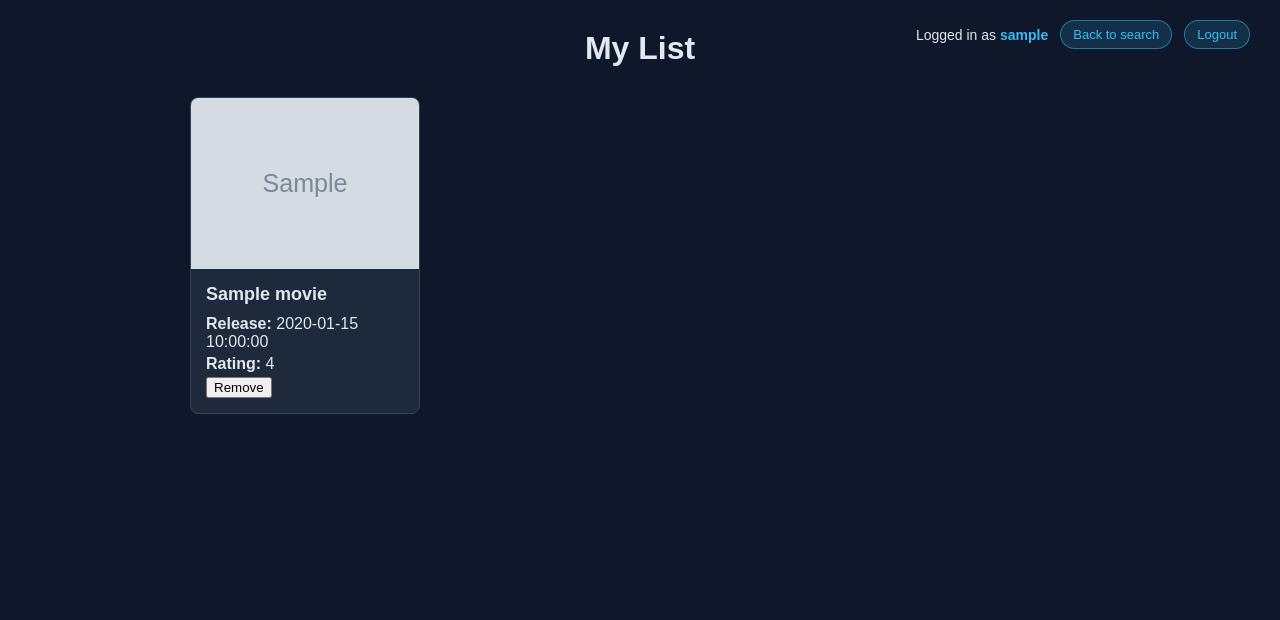
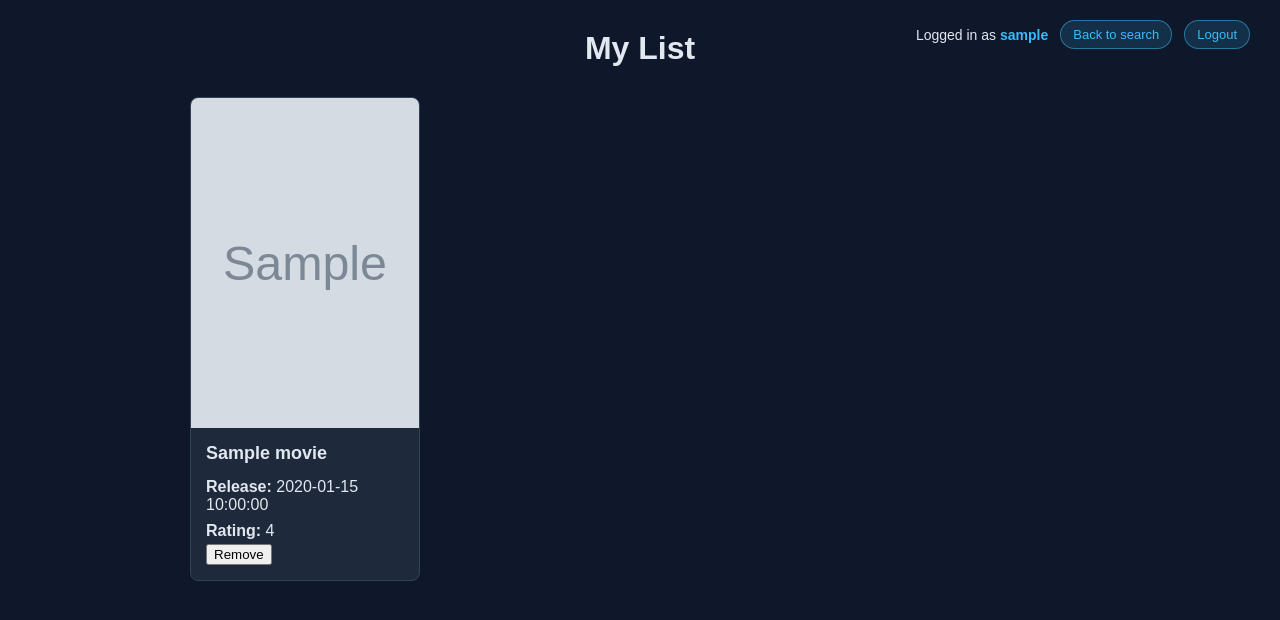
Before and after one commit to Bibbee/DA109A_Grupp_02, a Flask app: template project/templates/my_list.html in a window 1280 px wide. Shown: the top 620 px of the page. Run offline with Flask 3, Linux system fonts and the light colour scheme; the template is opened without the code that fills it: most values are stand-ins (such as "Sample title", 1, 10 or a date in 2020); grey boxes marked "Sample" are stand-in pictures.

Commit message:
bättre filmkort
Antalet visade filmer ökades från 10 till 16. Layouten justerades så att Add to my list"knappen placeras konsekvent i varje filmkort. Storleken på filmer utan poster anpassades för att matcha filmer med poster

```diff
--- a/project/app.py
+++ b/project/app.py
@@ -53,7 +53,7 @@ def search_movies(query):
 
     if response.status_code == 200:
         data = response.json()
-        results = data.get("results", [])[:10]
+        results = data.get("results", [])[:16]
 
         for m in results:
             movies.append({
--- a/project/static/style.css
+++ b/project/static/style.css
@@ -73,7 +73,8 @@ h1 {
 
 .movie-card img {
     width: 100%;
-    height: auto;
+    height: 330px;
+    object-fit: cover;
 }
 
 .no-poster {
@@ -89,6 +90,9 @@ h1 {
 
 .movie-info {
     padding: 15px;
+    display: flex;
+    flex-direction: column;
+    flex: 1;
 }
 
 .movie-info h2 {
@@ -214,6 +218,10 @@ h1 {
     text-decoration: underline;
 }
 
+.add-to-list-form {
+    margin-top: auto;
+}
+
 .add-to-list-btn {
     margin-top: 10px;
     width: 100%;
```
